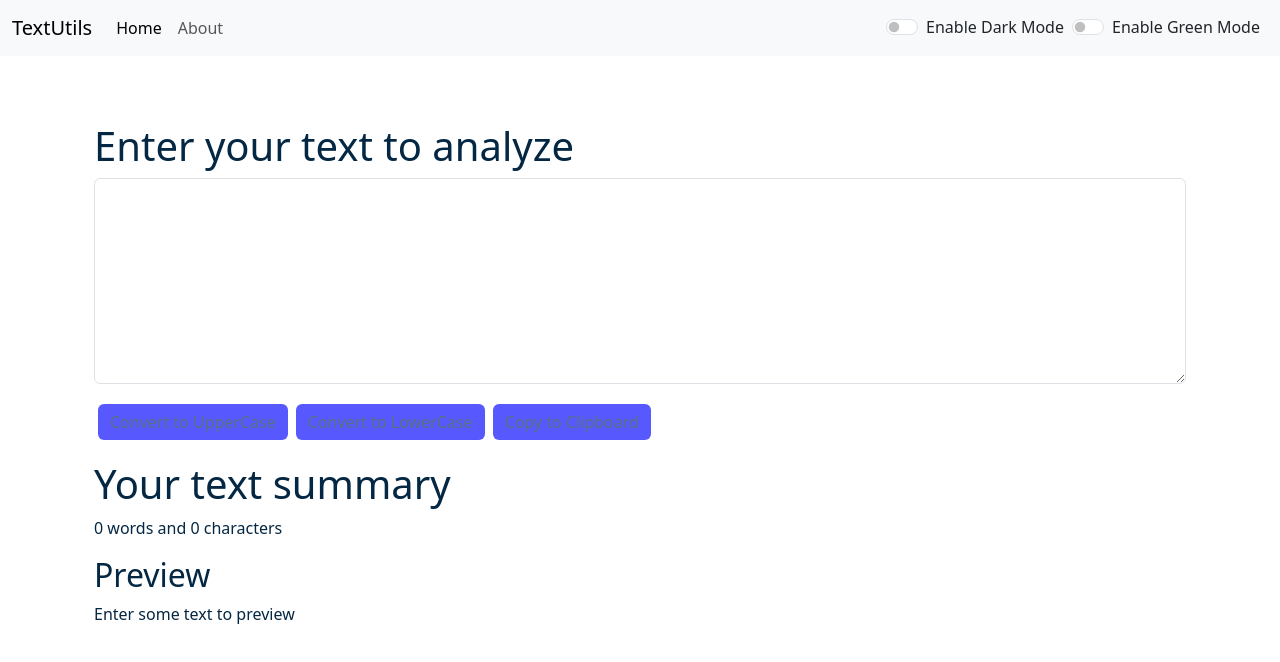
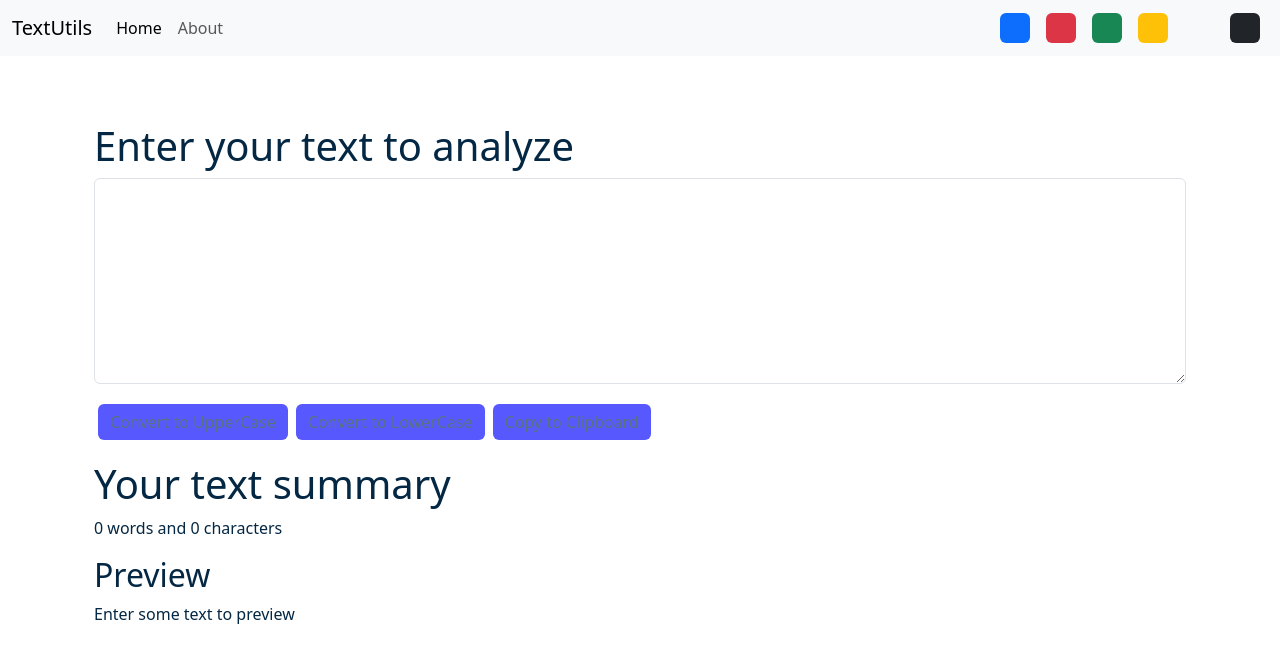
Before and after one commit to tshivanshu9/textutils, a React (Create React App) app: page / in a window 1280 px wide. Shown: the top 662 px of the page. Built offline with nearby package versions, Linux system fonts and the light colour scheme.

Commit message:
Custom palette added

```diff
--- a/src/App.js
+++ b/src/App.js
@@ -17,7 +17,17 @@ function App() {
   const [alert, setAlert] = useState(null);
   const [greenColor, setGreenColor] = useState('light');
 
-  const toggleMode = () => {
+  const removeBgClasses = () => {
+    document.body.classList.remove('bg-dark');
+    document.body.classList.remove('bg-danger');
+    document.body.classList.remove('bg-success');
+    document.body.classList.remove('bg-warning');
+    document.body.classList.remove('bg-light');
+  };
+
+  const toggleMode = (cls) => {
+    removeBgClasses();
+    document.body.classList.add(`bg-${cls}`);
     if (mode === 'light') {
       setMode('dark');
       document.body.style.backgroundColor = '#042743';
--- a/src/components/Navbar.js
+++ b/src/components/Navbar.js
@@ -2,7 +2,7 @@ import React from 'react';
 import PropTypes from 'prop-types';
 import { Link } from 'react-router-dom';
 
-export default function Navbar({ title = 'TextUtils', aboutText = 'About', mode = 'light', toggleMode, color, toggleColor, toggleGreenColor }) {
+export default function Navbar({ title = 'TextUtils', aboutText = 'About', mode = 'light', toggleMode, color }) {
     return (
         <nav className={`navbar navbar-expand-lg navbar-${mode} bg-${mode}`}>
             <div className="container-fluid">
@@ -23,14 +23,22 @@ export default function Navbar({ title = 'TextUtils', aboutText = 'About', mode
             <input className="form-control me-2" type="search" placeholder="Search" />
             <button className="btn btn-outline-primary" type="submit">Search</button>
           </form> */}
-                    <div className={`form-check form-switch text-${color}`}>
-                        <input className="form-check-input" type="checkbox" role="switch" id="switchCheckDefault" onClick={() => {toggleMode(); toggleColor()}}/>
-                        <label className="form-check-label" htmlFor="switchCheckDefault">Enable Dark Mode</label>
+                    <div className="d-flex">
+                        <div className="bg-primary rounded mx-2" style={{height:'30px', width:'30px', cursor: 'pointer'}} onClick={() => {toggleMode('primary')}}></div>
+                        <div className="bg-danger rounded mx-2" style={{height:'30px', width:'30px', cursor: 'pointer'}} onClick={() => {toggleMode('danger')}}></div>
+                        <div className="bg-success rounded mx-2" style={{height:'30px', width:'30px', cursor: 'pointer'}} onClick={() => {toggleMode('success')}}></div>
+                        <div className="bg-warning rounded mx-2" style={{height:'30px', width:'30px', cursor: 'pointer'}} onClick={() => {toggleMode('warning')}}></div>
+                        <div className="bg-light rounded mx-2" style={{height:'30px', width:'30px', cursor: 'pointer'}} onClick={() => {toggleMode('light')}}></div>
+                        <div className="bg-dark rounded mx-2" style={{height:'30px', width:'30px', cursor: 'pointer'}} onClick={() => {toggleMode('dark')}}></div>
                     </div>
-                    <div className={`form-check form-switch text-${color} mx-2`}>
+                    {/* <div className={`form-check form-switch text-${color}`}>
+                        <input className="form-check-input" type="checkbox" role="switch" id="switchCheckDefault" onClick={() => {toggleMode(null)}}/>
+                        <label className="form-check-label" htmlFor="switchCheckDefault">Toggle Mode</label>
+                    </div> */}
+                    {/* <div className={`form-check form-switch text-${color} mx-2`}>
                         <input className="form-check-input" type="checkbox" role="switch" id="switchCheckDefault" onClick={() => {toggleGreenColor()}}/>
                         <label className="form-check-label" htmlFor="switchCheckDefault">Enable Green Mode</label>
-                    </div>
+                    </div> */}
                 </div>
             </div>
         </nav>
```
